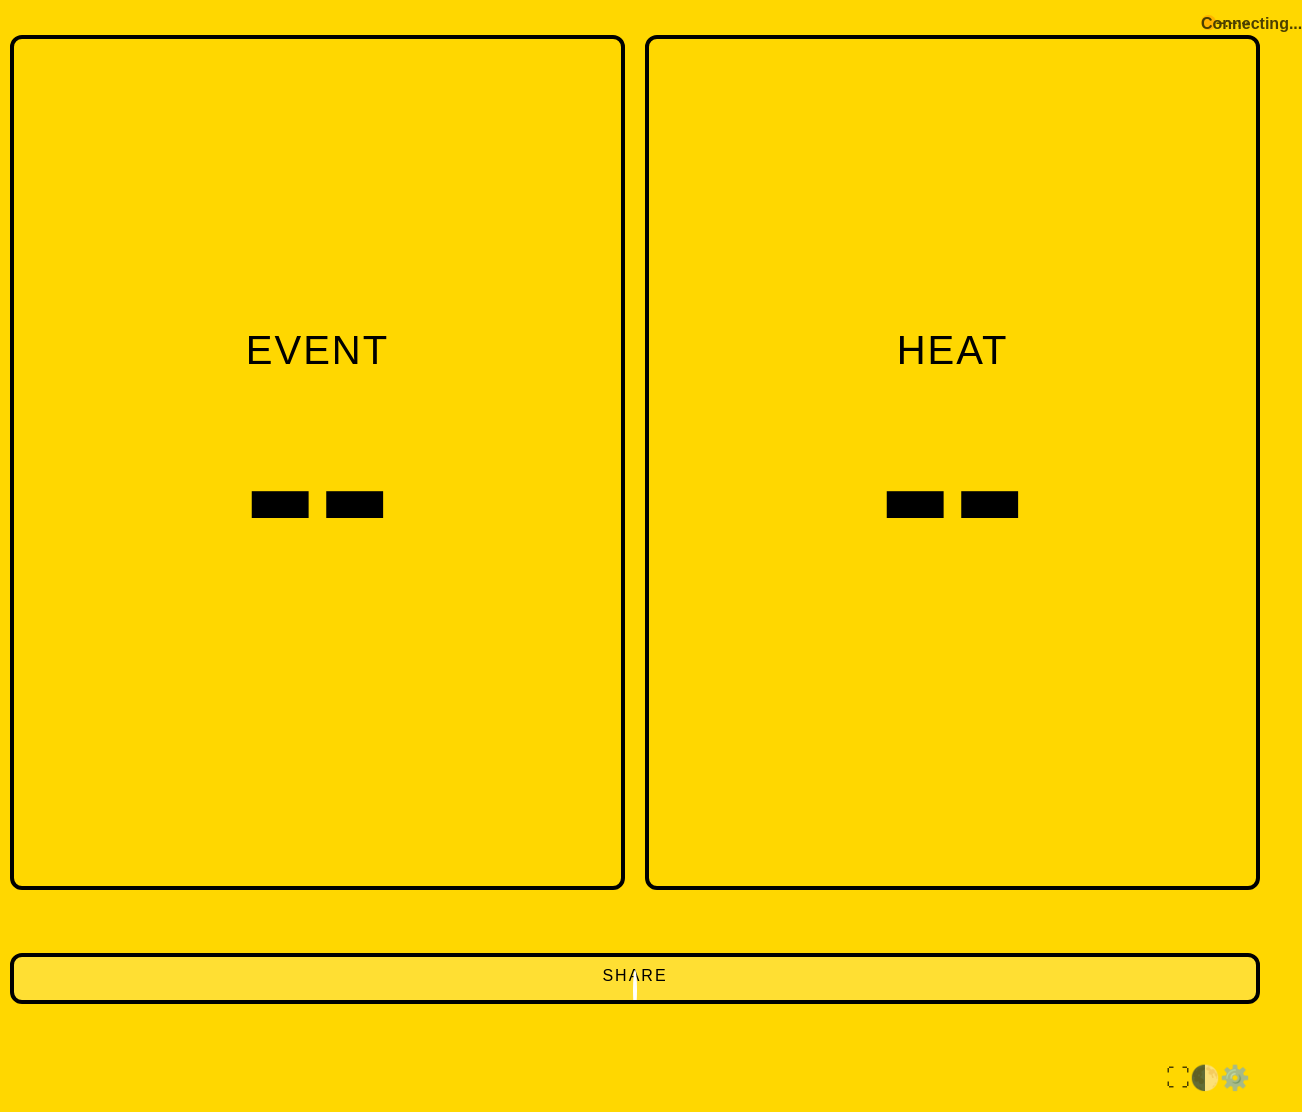
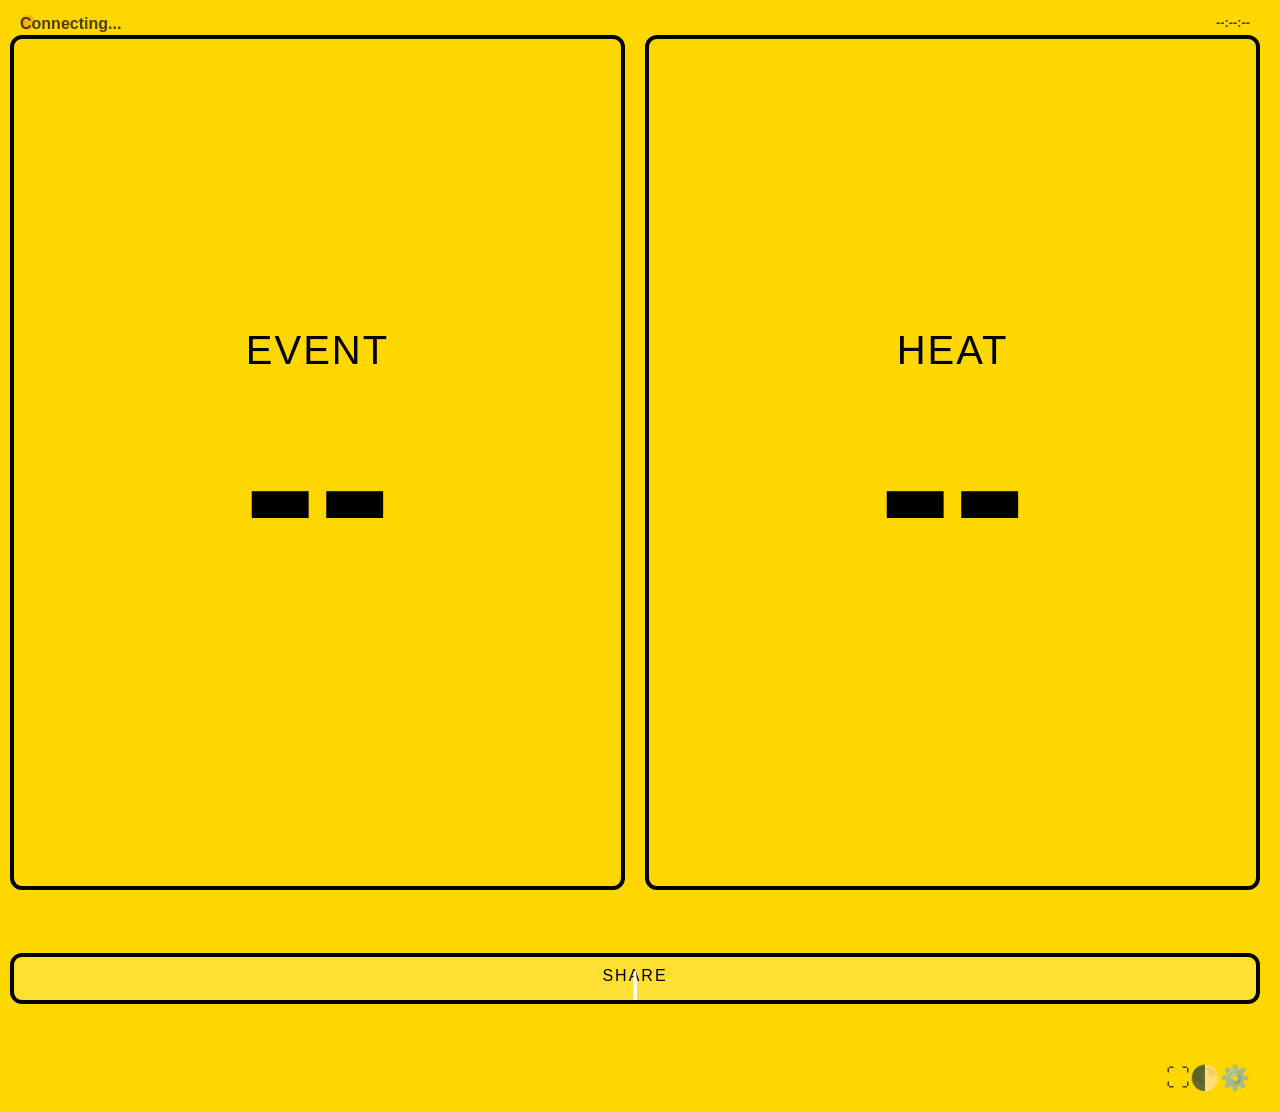

fix: rename Master to Primary, add Primary Sheet formatting, and fix mobile header overlap

--- a/docs/style.css
+++ b/docs/style.css
@@ -21,27 +21,14 @@ body.dark-mode {
 
 /* Animations */
 @keyframes flash-update {
-    0% {
-        background-color: rgba(255, 255, 255, 0.8);
-    }
-
-    100% {
-        background-color: transparent;
-    }
+    0% { background-color: rgba(255, 255, 255, 0.8); }
+    100% { background-color: transparent; }
 }
 
 @keyframes pulse {
-    0% {
-        opacity: 0.5;
-    }
-
-    50% {
-        opacity: 1;
-    }
-
-    100% {
-        opacity: 0.5;
-    }
+    0% { opacity: 0.5; }
+    50% { opacity: 1; }
+    100% { opacity: 0.5; }
 }
 
 .flash-update {
@@ -61,7 +48,6 @@ body {
     min-height: 100vh;
     width: 100vw;
     overflow-y: auto;
-    /* Enable scrolling */
     display: flex;
     flex-direction: column;
 }
@@ -70,27 +56,22 @@ body {
     display: flex;
     flex-direction: column;
     min-height: 100vh;
-    /* Ensure container is at least full height */
     padding: 10px;
     padding-right: 20px;
-    /* Prevent scrollbar from overlapping content */
 }
 
 /* Status Bar */
 .status-bar {
     display: flex;
     margin-bottom: 0px;
-    /* Reduced margin */
     position: relative;
-    justify-content: flex-end;
-    /* Align all children to the right (since title is absolute) */
+    justify-content: space-between; /* Changed from flex-end */
     font-size: 1rem;
     padding: 5px 10px;
     font-family: sans-serif;
     font-weight: bold;
     opacity: 0.7;
     align-items: center;
-    /* Vertically center */
 }
 
 .right-header {
@@ -98,7 +79,6 @@ body {
     align-items: center;
     gap: 15px;
     z-index: 2;
-    /* Ensure above absolutely positioned title if overlap */
 }
 
 .status-indicator {
@@ -106,16 +86,13 @@ body {
     height: 15px;
     border-radius: 50%;
     background-color: orange;
-    /* Default connecting state */
     display: inline-block;
     flex: 0 0 auto;
-    margin-right: 0;
     transition: background-color 0.3s ease;
 }
 
 .status-connected {
     background-color: #32CD32;
-    /* Lime Green */
     box-shadow: 0 0 5px #32CD32;
     animation: none;
 }
@@ -159,8 +136,6 @@ body {
     display: flex;
     flex-direction: column;
     justify-content: flex-start;
-    /* Align to top so we flow naturally down */
-    /* Center vertically */
     gap: 2vh;
 }
 
@@ -255,12 +230,22 @@ body {
         min-height: 85vh;
     }
 
-    .card {
-        max-height: 40vh;
+    .card { max-height: 40vh; }
+
+    .value { font-size: clamp(4rem, 15vh, 10rem); }
+
+    /* Fix header overlap on mobile */
+    .meet-name {
+        position: static;
+        transform: none;
+        text-align: left;
+        max-width: 50%;
+        font-size: 0.8rem;
+        flex: 1;
     }
 
-    .value {
-        font-size: clamp(4rem, 15vh, 10rem);
+    .time-stamp {
+        font-size: 0.65rem;
     }
 }
 
@@ -277,15 +262,11 @@ body {
     font-size: 1.5rem;
     cursor: pointer;
     opacity: 0.7;
-    /* Increased opacity for better visibility */
     color: var(--text-color);
-    /* Ensure visible on all backgrounds */
     transition: opacity 0.2s;
 }
 
-.icon-btn:hover {
-    opacity: 1;
-}
+.icon-btn:hover { opacity: 1; }
 
 /* Modal */
 .modal {
@@ -301,9 +282,7 @@ body {
     z-index: 100;
 }
 
-.hidden {
-    display: none;
-}
+.hidden { display: none; }
 
 .modal-content {
     background: white;
@@ -353,21 +332,12 @@ body {
 @media (orientation: landscape) {
     .primary-view {
         flex-direction: row;
-        /* Side by side in landscape */
         gap: 20px;
     }
-
-
-
-    .value {
-        font-size: clamp(6rem, 25vh, 14rem);
-        /* Even bigger in landscape */
-    }
+    .value { font-size: clamp(6rem, 25vh, 14rem); }
 }
 
 /* Small phones */
 @media (max-width: 360px) {
-    .status-bar {
-        font-size: 0.7rem;
-    }
+    .status-bar { font-size: 0.7rem; }
 }
